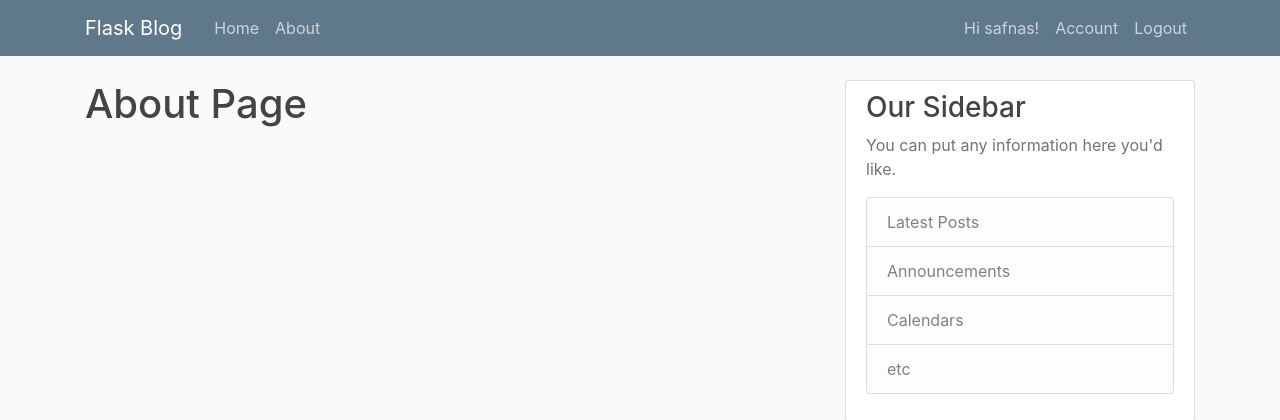
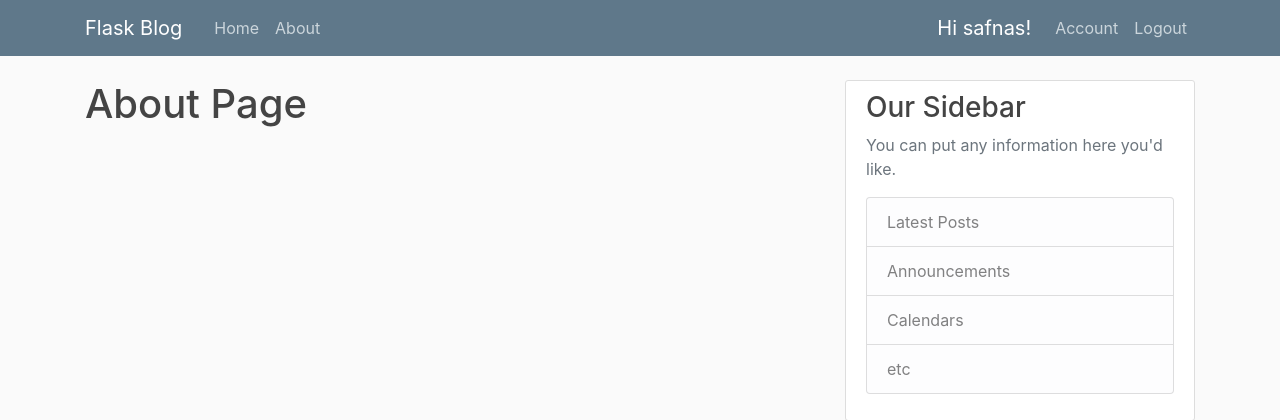
Before and after one commit to SafNaaz/flask_blog, a Flask app: page /about in a window 1280 px wide. Shown: the top 420 px of the page. Run offline with Flask 2, Linux system fonts and the light colour scheme; a user stored in the database is signed in; some libraries are stand-ins or nearby versions.

Commit message:
changed name style

```diff
--- a/Flask_blog/flaskblog/templates/layout.html
+++ b/Flask_blog/flaskblog/templates/layout.html
@@ -27,7 +27,7 @@
               <!-- Navbar Right Side -->
               <div class="navbar-nav">
                 {% if current_user.is_authenticated %}
-                  <a class="nav-item nav-link">Hi {{ current_user.username }}!</a>
+                  <a class="navbar-brand">Hi {{ current_user.username }}!</a>
                   <a class="nav-item nav-link" href="{{ url_for('account') }}">Account</a>
                   <a class="nav-item nav-link" href="{{ url_for('logout') }}">Logout</a>
                 {% else %}
```
